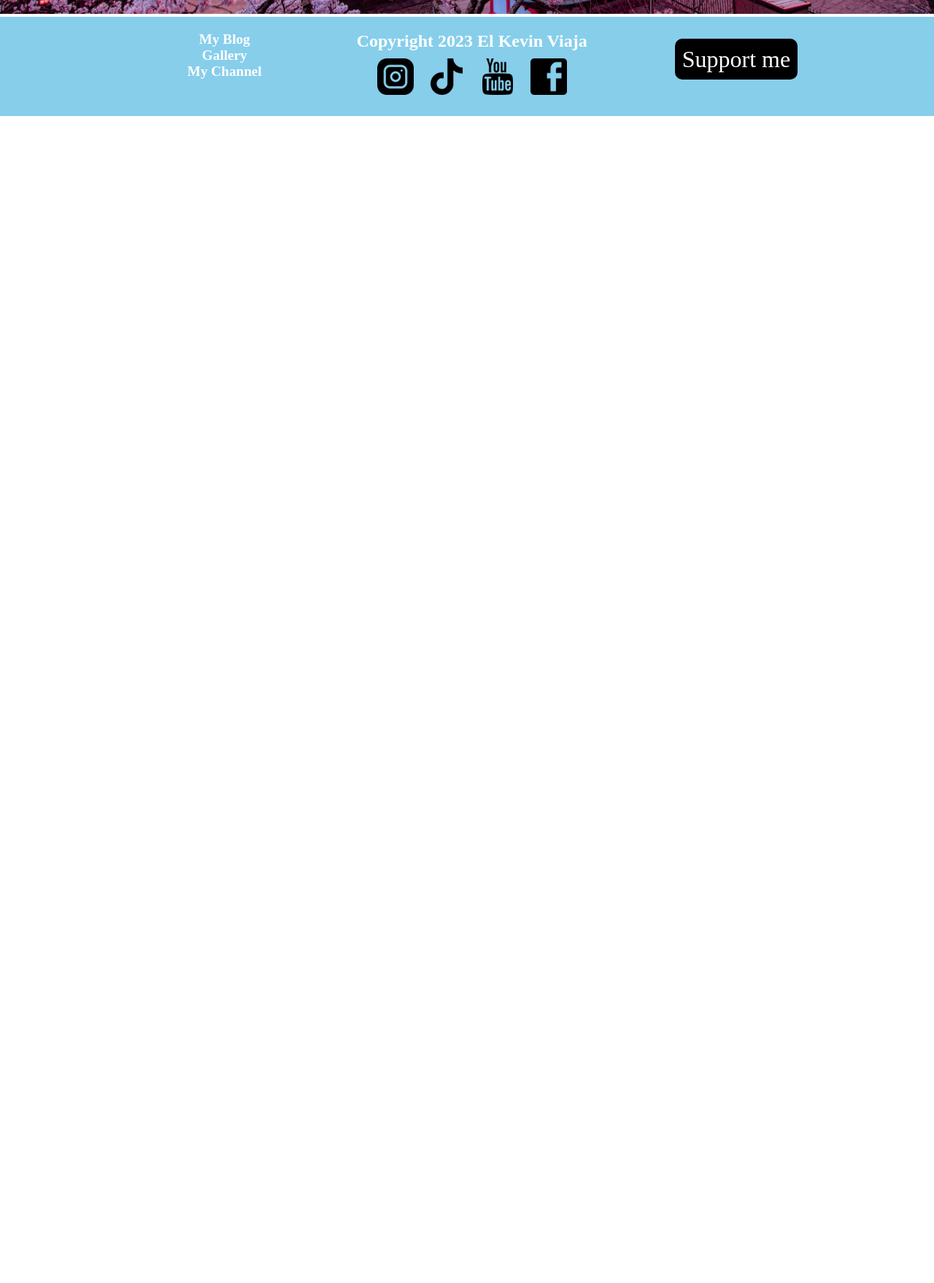
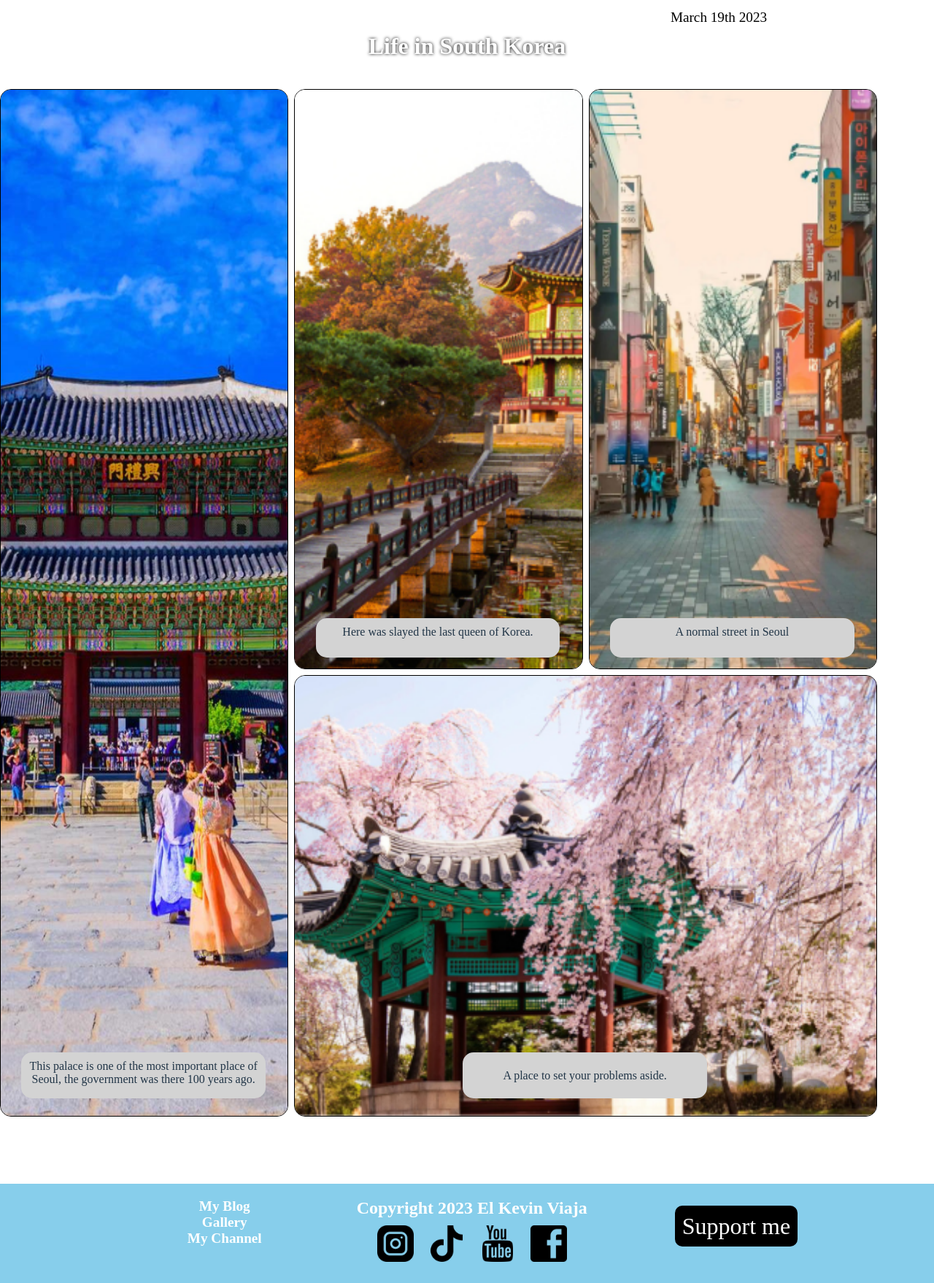
Before and after one commit to kevinmorales05/elkevinviaja, a website built with Vite: page src/pages/Gallery/gallery.html in a window 1280 px wide. Shown: the part 621-2379 px from the top of the page at 73% size. Before the commit the page ends 800 px from the top, so only its background shows below. Built offline with nearby package versions, Linux system fonts and the light colour scheme; a web font is replaced by a local one.

Commit message:
I finish the gallery screen

```diff
--- a/src/pages/Gallery/gallery.html
+++ b/src/pages/Gallery/gallery.html
@@ -5,7 +5,7 @@
     <link rel="icon" type="image/svg+xml" href="/vite.svg" />
     <meta name="viewport" content="width=device-width, initial-scale=1.0" />
     <title>Gallery</title>
-    <link rel="stylesheet" href="../../styles/style.css">
+    <link rel="stylesheet" href="../../styles/style.css" />
   </head>
   <body>
     <div id="app">
@@ -16,27 +16,70 @@
             id="hero-img"
             src="../../assets/images/kyotoviaja.jpeg"
             alt="Kyoto at the sunset"
-          >
+          />
         </div>
         <section id="hero-msg">
           <h1 class="home-title">Gallery</h1>
-          <h4 class="home-subtitle">
-            One photo, one story
-          </h4>
+          <h4 class="home-subtitle">One photo, one story</h4>
           <div class="button-box">
-            <a class="book" href="/src/pages/SupportMe/supportme.html" target="_blank">Support me</a>
+            <a
+              class="book"
+              href="/src/pages/SupportMe/supportme.html"
+              target="_blank"
+              >Support me</a
+            >
           </div>
         </section>
       </div>
+      <div class="info-block">
+        <p class="info-date-gallery">March 19th 2023</p>
+        <h2 class="info-title">Life in South Korea</h2>
+      </div>
       <div class="grid-layout">
-        <div class="block1"></div>
-        <div class="block2"></div>
-        <div class="block3"></div>
-        <div class="block4"></div>
+        <div class="block1">
+          <img
+            id="hero-img"
+            src="../../assets/images/korea400x1200.png"
+            alt="Kyoto at the sunset"
+          />
+        </div>
+        <div class="block2">
+          <img
+            id="hero-img"
+            src="../../assets/images/korea200x400-1.png"
+            alt="Kyoto at the sunset"
+          />
+        </div>
+        <div class="block3">
+          <img
+            id="hero-img"
+            src="../../assets/images/korea200x400-2.png"
+            alt="Kyoto at the sunset"
+          />
+        </div>
+        <div class="block4">
+          <img
+            id="hero-img"
+            src="../../assets/images/korea400x300.png"
+            alt="Kyoto at the sunset"
+          />
+        </div>
+
+        <div class="block1-back">
+            <p>This palace is one of the most important place of Seoul, the government was there 100 years ago.</p>
+          </div>
+          <div class="block2-back">
+            <p>Here was slayed the last queen of Korea.</p>
+          </div>
+          <div class="block3-back">
+            <p>A normal street in Seoul</p>
+          </div>
+          <div class="block4-back">
+            <p>A place to set your problems aside.</p>
+          </div>
       </div>
 
-
-      <div id="footer"> </div>
+      <div id="footer"></div>
     </div>
     <script type="module" src="../../components/footer.js"></script>
     <script type="module" src="../../components/menu.js"></script>
--- a/src/styles/style.css
+++ b/src/styles/style.css
@@ -180,7 +180,6 @@ Footer
   left: 0px;
   margin-top: auto;
   margin-bottom: 0px;
-
 }
 .title-footer {
   color: white;
@@ -210,7 +209,7 @@ Footer
 .fix-distance {
   margin-left: 5px;
   font-size: 1.4rem;
-;}
+}
 .social-icon {
   margin: 5px 8px;
 }
@@ -227,7 +226,6 @@ Footer
   font-size: 1.2rem;
   font-weight: bolder;
 }
-
 
 /*
 Hero section
@@ -246,7 +244,7 @@ Hero section
 }
 #hero-img {
   width: 100%;
-  height: 800px;
+  height: 100%;
 }
 #hero-msg {
   grid-column: 2/3;
@@ -287,7 +285,7 @@ main-home block
   width: 70%;
   margin: 0 auto;
 }
-.info-block{
+.info-block {
   display: flex;
   margin: 0 auto;
   flex-direction: column;
@@ -306,20 +304,18 @@ main-home block
 }
 
 .info-title {
-
   text-align: center;
   font-family: Merienda, "Times New Roman", Times, serif;
   font-size: 2em;
   text-shadow: 0 0 4px black;
   color: white;
 }
-.info-descrip{
+.info-descrip {
   grid-column: 6/10;
   grid-row: 2/6;
   font-size: 16px;
   padding: 50px;
   font-family: Open Sans, "Times New Roman", Times, serif;
-
 }
 .home-title {
   color: white;
@@ -334,8 +330,7 @@ main-home block
   width: 70%;
   margin: 0 auto;
   margin-bottom: 80px;
-  font-size: 1.8rem;;
-
+  font-size: 1.8rem;
 }
 /*
 blocks
@@ -397,7 +392,6 @@ margin-bottom: 60px;
   margin-left: 10px;
   width: 40%;
   margin-bottom: 60px;
-
 }
 .text-base-mirror {
   margin-right: 10px;
@@ -411,11 +405,19 @@ margin-bottom: 60px;
   height: 320px;
 }
 
-.info-date{
-  text-align:end;
+.info-date {
+  text-align: end;
   font-family: Merienda, "Times New Roman", Times, serif;
   font-size: 1em;
   color: black;
+}
+.info-date-gallery {
+  text-align: end;
+  font-family: Merienda, "Times New Roman", Times, serif;
+  font-size: 1.2em;
+  color: black;
+  margin: 10px;
+  margin-left: 700px;
 }
 
 /*
@@ -429,3 +431,115 @@ Social media
 /*
 grid layout
 */
+.grid-layout {
+  display: grid;
+  grid-template-columns: repeat(6, 1fr);
+  row-gap: 10px;
+  column-gap: 10px;
+  margin-top: 10px;
+  margin-bottom: 300px;
+  width: 1200px;
+  height: 1200px;
+}
+.block1 {
+  grid-column: 1/3;
+  grid-row: 1/7;
+  width: 100%;
+  height: 100%;
+  /* background-color: skyblue; */
+  border-radius: 15px;
+  z-index: 2;
+}
+.block2 {
+  grid-column: 3/5;
+  grid-row: 1/4;
+  width: 100%;
+  height: 100%;
+  /* background-color: green; */
+  border-radius: 15px;
+  z-index: 2;
+}
+.block3 {
+  grid-column: 5/7;
+  grid-row: 1/4;
+  width: 100%;
+  height: 100%;
+  /* background-color: purple; */
+  border-radius: 15px;
+  z-index: 2;
+}
+.block4 {
+  grid-column: 3/7;
+  grid-row: 4/7;
+  width: 100%;
+  height: 100%;
+  /* background-color: yellow; */
+  border-radius: 15px;
+  z-index: 2;
+}
+.block1 img,
+.block2 img,
+.block3 img,
+.block4 img {
+  border-radius: 15px;
+  border: black solid 1px;
+}
+
+/*
+text in the back
+*/
+
+.block1-back {
+  grid-column: 1/3;
+  grid-row: 5/7;
+  width: 80%;
+  margin: 0 auto;
+  padding: 10px;
+  border-radius: 15px;
+  z-index: 2;
+  height: 50%;
+  background-color: lightgray;
+  margin-bottom: 30px;
+}
+.block2-back {
+  grid-column: 3/5;
+  grid-row: 2/4;
+  width: 80%;
+  height: 50%;
+  margin: 0 auto;
+  padding: 10px;
+  border-radius: 15px;
+  z-index: 2;
+  background-color: lightgray;
+  margin-bottom: 30px;
+}
+.block3-back {
+  grid-column: 5/7;
+  grid-row: 2/4;
+  width: 80%;
+  height: 100%;
+  margin: 0 auto;
+  padding: 10px;
+  border-radius: 15px;
+  border-radius: 15px;
+  z-index: 2;
+  height: 50%;
+  background-color: lightgray;
+  margin-bottom: 30px;
+}
+.block4-back {
+  grid-column: 4/6;
+  grid-row: 5/7;
+  width: 80%;
+  height: 100%;
+  margin: 0 auto;
+  padding: 10px;
+  border-radius: 15px;
+  z-index: 2;
+  justify-content: center;
+  align-items: center;
+  align-content: center;
+  height: 50%;
+  background-color: lightgray;
+  margin-bottom: 30px;
+}
```
Also changed, not shown: src/pages/SocialNetworks/social.html (+1 -1 lines), src/assets/images/korea200x400-1.png (added), src/assets/images/korea200x400-2.png (added), src/assets/images/korea400x1200.png (added), src/assets/images/korea400x300.png (added). Lines whose indentation alone changed are shown as unchanged.
